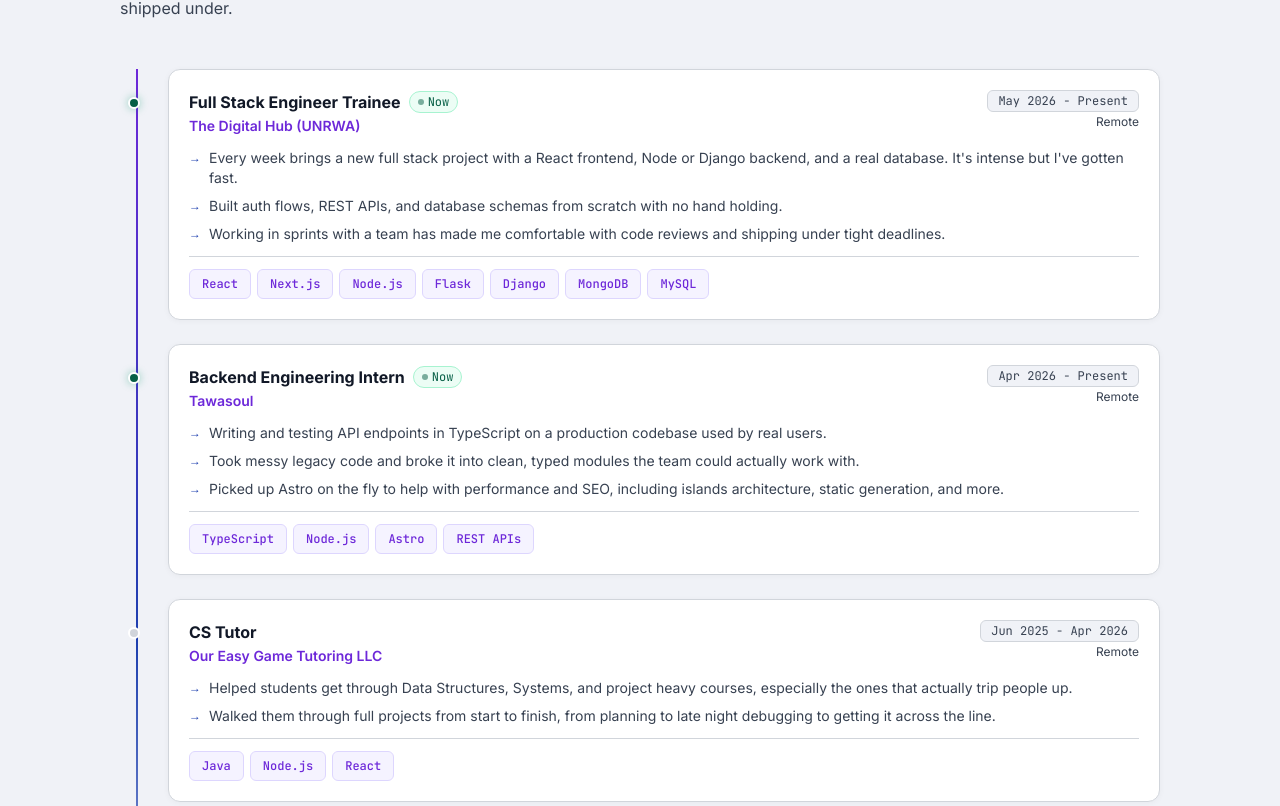
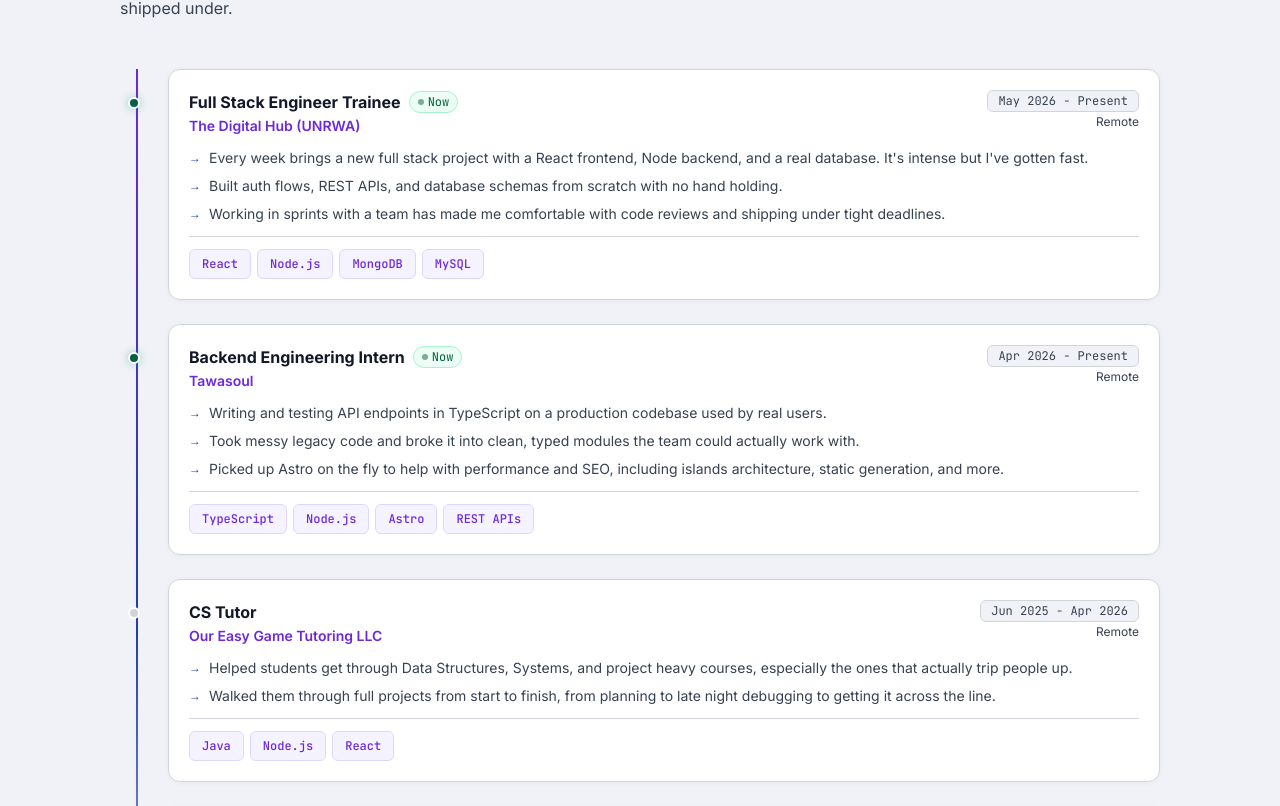
Before and after one commit to mmk119/portfolio, a React (Vite) app: page /#/ in a window 1280 px wide. Shown: the part 1911-2717 px from the top of the page. Built offline with nearby package versions, Linux system fonts and the light colour scheme.

Commit message:
Remove Next.js, Express.js, Flask, and Django from skills and technologies

```diff
--- a/src/data/portfolioData.js
+++ b/src/data/portfolioData.js
@@ -22,11 +22,11 @@
     location: "Remote",
     current: true,
     bullets: [
-      "Every week brings a new full stack project with a React frontend, Node or Django backend, and a real database. It's intense but I've gotten fast.",
+      "Every week brings a new full stack project with a React frontend, Node backend, and a real database. It's intense but I've gotten fast.",
       "Built auth flows, REST APIs, and database schemas from scratch with no hand holding.",
       "Working in sprints with a team has made me comfortable with code reviews and shipping under tight deadlines.",
     ],
-    stack: ["React", "Next.js", "Node.js", "Flask", "Django", "MongoDB", "MySQL"],
+    stack: ["React", "Node.js", "MongoDB", "MySQL"],
   },
   {
     id: 2,
@@ -172,15 +172,11 @@
   { name: "Kotlin", category: "language" },
   { name: "C / C++", category: "language" },
   { name: "React", category: "frontend" },
-  { name: "Next.js", category: "frontend" },
   { name: "Astro", category: "frontend" },
   { name: "HTML5", category: "frontend" },
   { name: "CSS3", category: "frontend" },
   { name: "Tailwind CSS", category: "frontend" },
   { name: "Node.js", category: "backend" },
-  { name: "Express.js", category: "backend" },
-  { name: "Flask", category: "backend" },
-  { name: "Django", category: "backend" },
   { name: "REST APIs", category: "backend" },
   { name: "MongoDB", category: "database" },
   { name: "MySQL", category: "database" },
@@ -258,7 +254,7 @@
   {
     icon: "⚡",
     title: "I learn fast under pressure",
-    body: "Astro, Flask, and Django are all tools I picked up during active internships with real deadlines, not in sandbox tutorials. When I need a new tool, I figure it out and ship with it.",
+    body: "Astro is a tool I picked up during an active internship with real deadlines, not in a sandbox tutorial. When I need a new tool, I figure it out and ship with it.",
   },
   {
     icon: "🧠",
```
